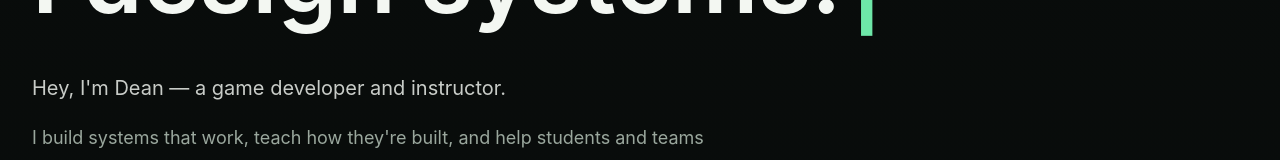
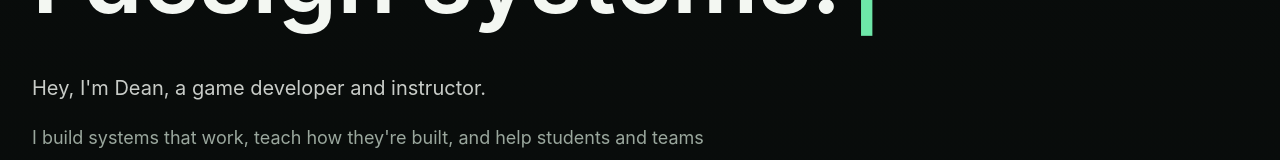
Before and after one commit to DeanAviv/dean-aviv-portfolio, a Next.js app: page / in a window 1280 px wide. Shown: the part 559-719 px from the top of the page. Built offline with nearby package versions, Linux system fonts and the light colour scheme.

Commit message:
chore(hero): replace em dash with comma in kicker text

```diff
--- a/src/data/site.ts
+++ b/src/data/site.ts
@@ -2,7 +2,7 @@ export const site = {
   name: "Dean Aviv",
   role: "Unity Developer & Instructor",
   location: "Israel",
-  email: "hello@deanaviv.dev",
+  email: "deanaviv5@gmail.com",
   logo: {
     src: "/images/brand/logo-da.svg",
     pngFallback: "/images/brand/logo-da.png",
@@ -10,7 +10,7 @@ export const site = {
     fallbackText: "DA",
   },
   heroLines: ["I build games.", "I teach developers.", "I design systems."],
-  heroKicker: "Hey, I'm Dean \u2014 a game developer and instructor.",
+  heroKicker: "Hey, I'm Dean, a game developer and instructor.",
   heroIntro:
     "I build systems that work, teach how they're built, and help students and teams move from prototype to something real. My background is rooted in Unity, but I enjoy exploring new tools, engines, and approaches to keep learning and expanding how I build.",
   focus: {
```
